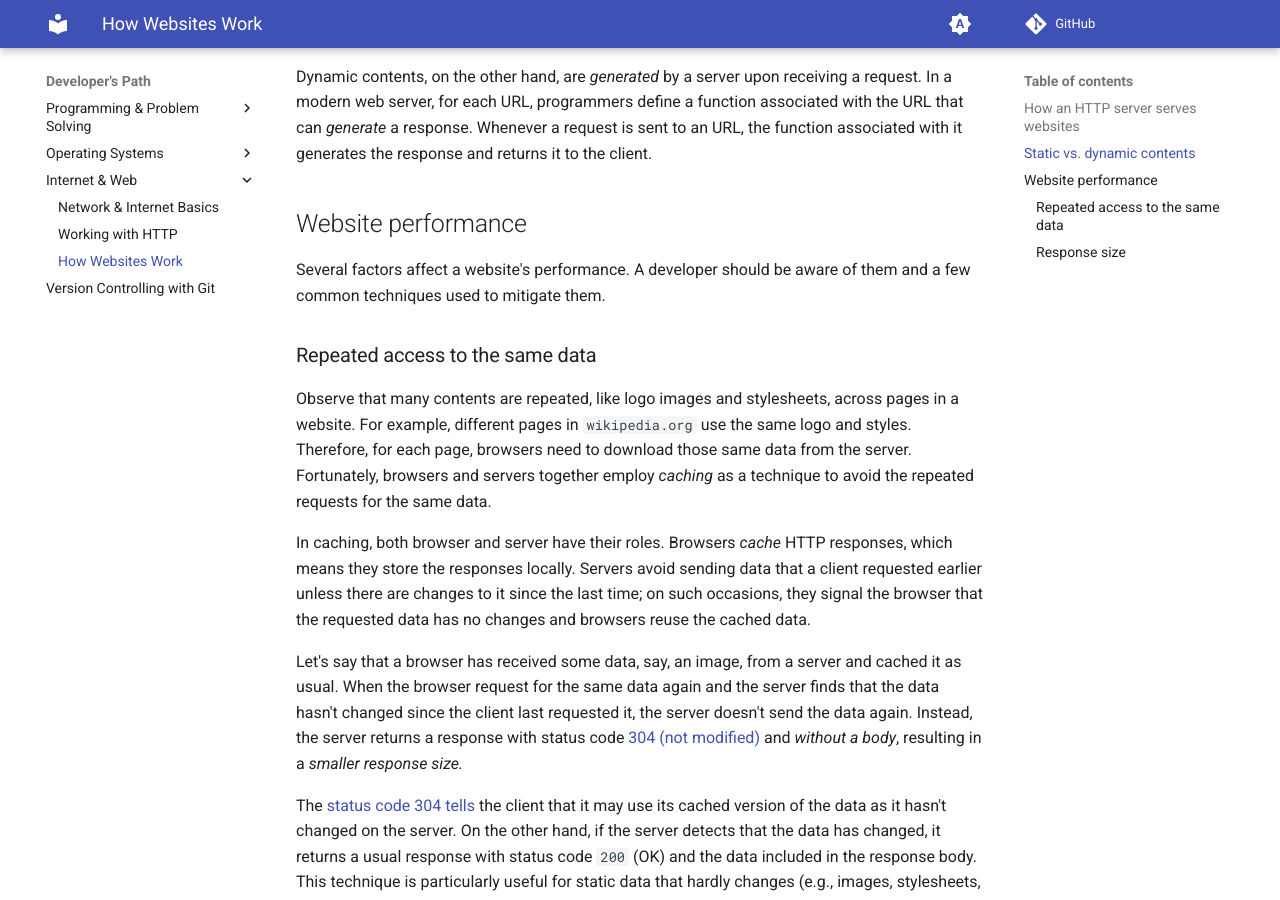
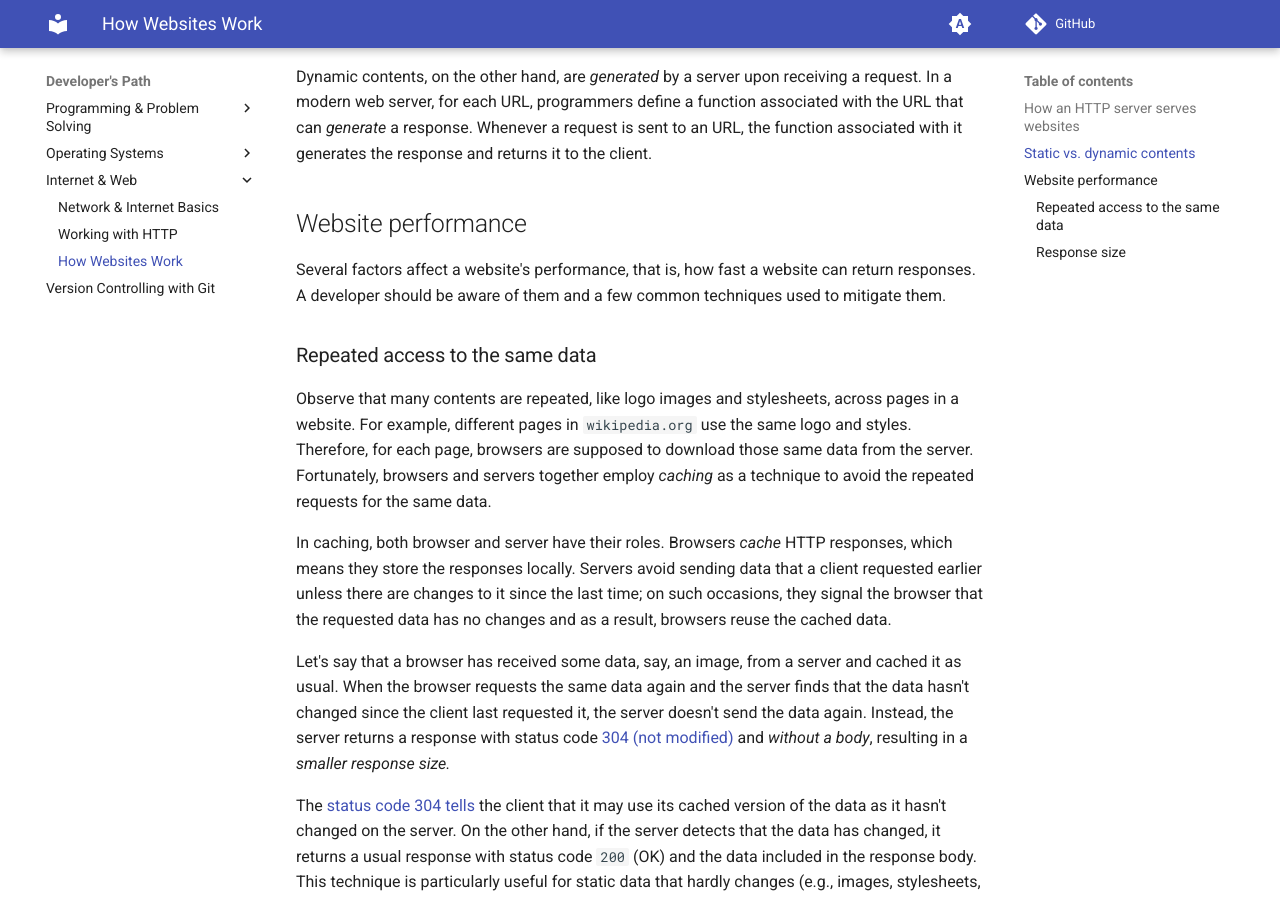
Before and after one commit to gharials/dev-path, an MkDocs documentation site: the page built from docs/internet-web/websites.md, in a window 1280 px wide and 900 px high, scrolled down 2033 px. Built offline with MkDocs 1.6.1 and Material for MkDocs 9.7.7, drawn with Linux system fonts in a browser that asks for light colours; comment, search, counter and statistics services are not loaded.

Commit message:
'websites': copy edit.

```diff
--- a/docs/internet-web/websites.md
+++ b/docs/internet-web/websites.md
@@ -54,15 +54,15 @@ Dynamic contents, on the other hand, are _generated_ by a server upon receiving
 
 ## Website performance
 
-Several factors affect a website's performance. A developer should be aware of them and a few common techniques used to mitigate them.
+Several factors affect a website's performance, that is, how fast a website can return responses. A developer should be aware of them and a few common techniques used to mitigate them.
 
 ### Repeated access to the same data
 
-Observe that many contents are repeated, like logo images and stylesheets, across pages in a website. For example, different pages in `wikipedia.org` use the same logo and styles. Therefore, for each page, browsers need to download those same data from the server. Fortunately, browsers and servers together employ _caching_ as a technique to avoid the repeated requests for the same data.
+Observe that many contents are repeated, like logo images and stylesheets, across pages in a website. For example, different pages in `wikipedia.org` use the same logo and styles. Therefore, for each page, browsers are supposed to download those same data from the server. Fortunately, browsers and servers together employ _caching_ as a technique to avoid the repeated requests for the same data.
 
-In caching, both browser and server have their roles. Browsers _cache_ HTTP responses, which means they store the responses locally. Servers avoid sending data that a client requested earlier unless there are changes to it since the last time; on such occasions, they signal the browser that the requested data has no changes and browsers reuse the cached data.
+In caching, both browser and server have their roles. Browsers _cache_ HTTP responses, which means they store the responses locally. Servers avoid sending data that a client requested earlier unless there are changes to it since the last time; on such occasions, they signal the browser that the requested data has no changes and as a result, browsers reuse the cached data.
 
-Let's say that a browser has received some data, say, an image, from a server and cached it as usual. When the browser request for the same data again and the server finds that the data hasn't changed since the client last requested it, the server doesn't send the data again. Instead, the server returns a response with status code [304 (not modified)](https://developer.mozilla.org/en-US/docs/Web/HTTP/Status/304) and _without a body_, resulting in a _smaller response size._
+Let's say that a browser has received some data, say, an image, from a server and cached it as usual. When the browser requests the same data again and the server finds that the data hasn't changed since the client last requested it, the server doesn't send the data again. Instead, the server returns a response with status code [304 (not modified)](https://developer.mozilla.org/en-US/docs/Web/HTTP/Status/304) and _without a body_, resulting in a _smaller response size._
 
 The [status code 304 tells](./http-in-depth.md#status-codes) the client that it may use its cached version of the data as it hasn't changed on the server. On the other hand, if the server detects that the data has changed, it returns a usual response with status code `200` (OK) and the data included in the response body. This technique is particularly useful for static data that hardly changes (e.g., images, stylesheets, etc.). A hard refresh (Ctrl+Shift+R) clears the browser cache and makes the browser download all the data again.
 
```
